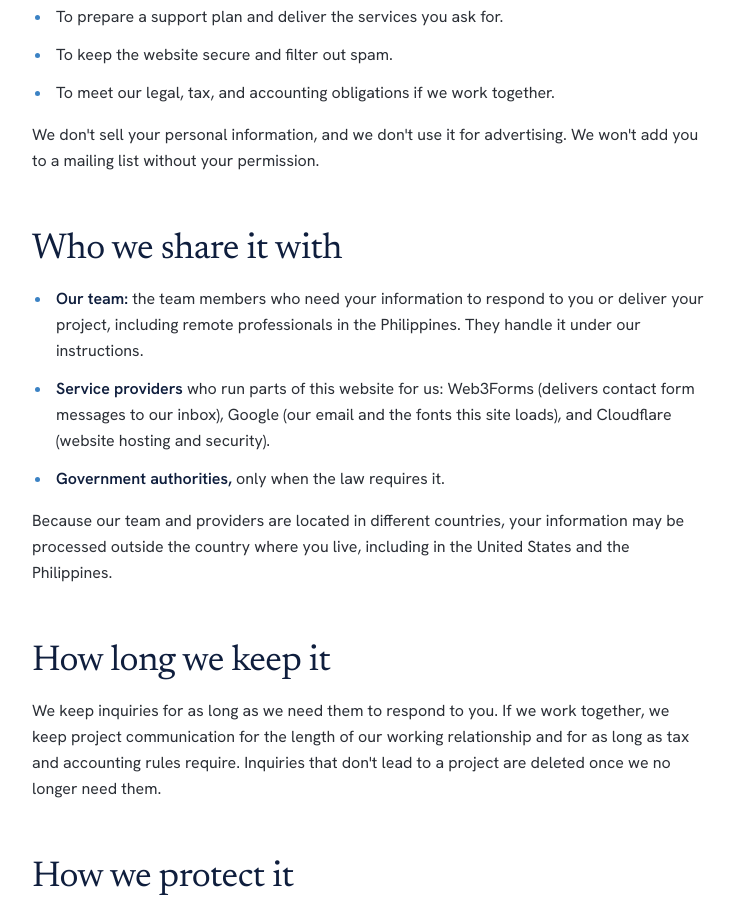
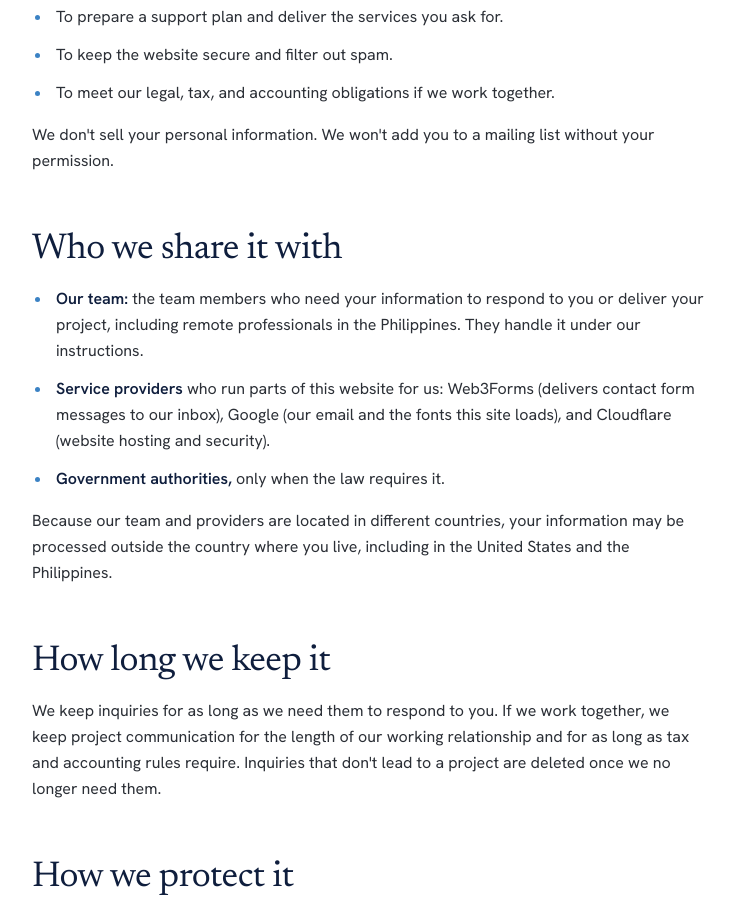
Before and after one commit to ralphchristiandD/agency-website, a Nuxt app: page /privacy in a window 1280 px wide. Shown: the part 1080-1998 px from the top of the page, without its empty margins (336-1070 px from the left). Built offline with nearby package versions, Linux system fonts and the light colour scheme.

Commit message:
Privacy policy: remove the advertising line

```diff
--- a/app/pages/privacy.vue
+++ b/app/pages/privacy.vue
@@ -56,9 +56,7 @@ function closeMobileMenu() {
 
 <!--
   DRAFT written from how this website actually works today (contact form via Web3Forms, Cloudflare
-  hosting, Google Fonts; no analytics, no cookies, no ads). BEFORE adding ads, pixels or analytics, add a
-  "Cookies & advertising" section (which companies, what they collect, how to opt out) and remove the
-  "we don't use it for advertising" line. Before launch the client must confirm it matches their real
+  hosting, Google Fonts). No cookies section (developer's choice, 2026-10). Before launch the client must confirm it matches their real
   practices (who on the team can see inquiries, how long they keep them) and ideally have it reviewed
   by a lawyer. It is not legal advice.
   If anything changes, update the "Last updated" date.
@@ -161,8 +159,7 @@ function closeMobileMenu() {
             <li>To meet our legal, tax, and accounting obligations if we work together.</li>
           </ul>
           <p>
-            We don't sell your personal information, and we don't use it for advertising. We won't add you to a mailing
-            list without your permission.
+            We don't sell your personal information. We won't add you to a mailing list without your permission.
           </p>
         </section>
 
```
Also changed, not shown: 1 other file (tests, documents, lock files or other folders).
